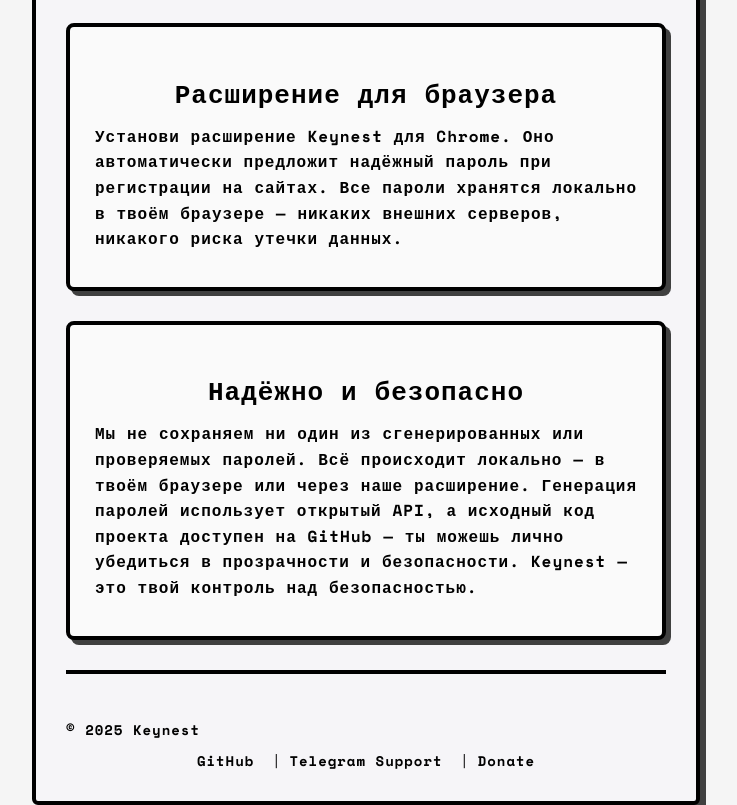
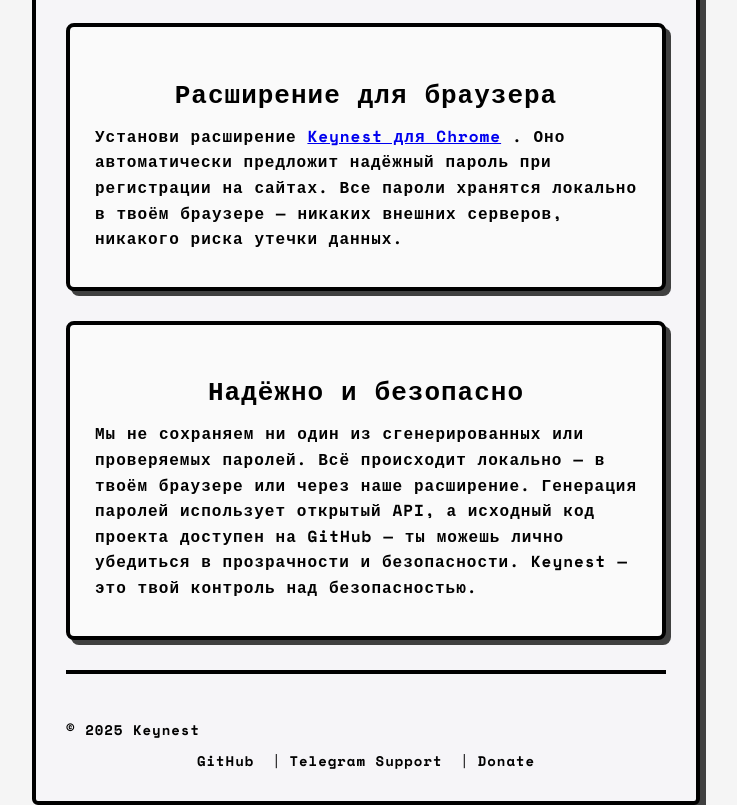
Before and after one commit to mtferma/keynest, a React (Create React App) app: page / in a window 1280 px wide. Shown: the part 953-1758 px from the top of the page, without its empty margins (274-1011 px from the left). Built offline with nearby package versions, Linux system fonts and the light colour scheme.

Commit message:
Add google extension link

```diff
--- a/src/pages/Home.js
+++ b/src/pages/Home.js
@@ -33,7 +33,7 @@ function HomePage() {
       <section className="home-section">
         <h2>Расширение для браузера</h2>
         <p>
-          Установи расширение Keynest для Chrome. Оно автоматически предложит надёжный пароль при регистрации на сайтах. Все пароли хранятся локально в твоём браузере — никаких внешних серверов, никакого риска утечки данных.
+          Установи расширение <a href="https://github.com/mtferma/keynest-extension" target="_blank" rel="noopener noreferrer">Keynest для Chrome</a> . Оно автоматически предложит надёжный пароль при регистрации на сайтах. Все пароли хранятся локально в твоём браузере — никаких внешних серверов, никакого риска утечки данных.
         </p>
       </section>
 
```
